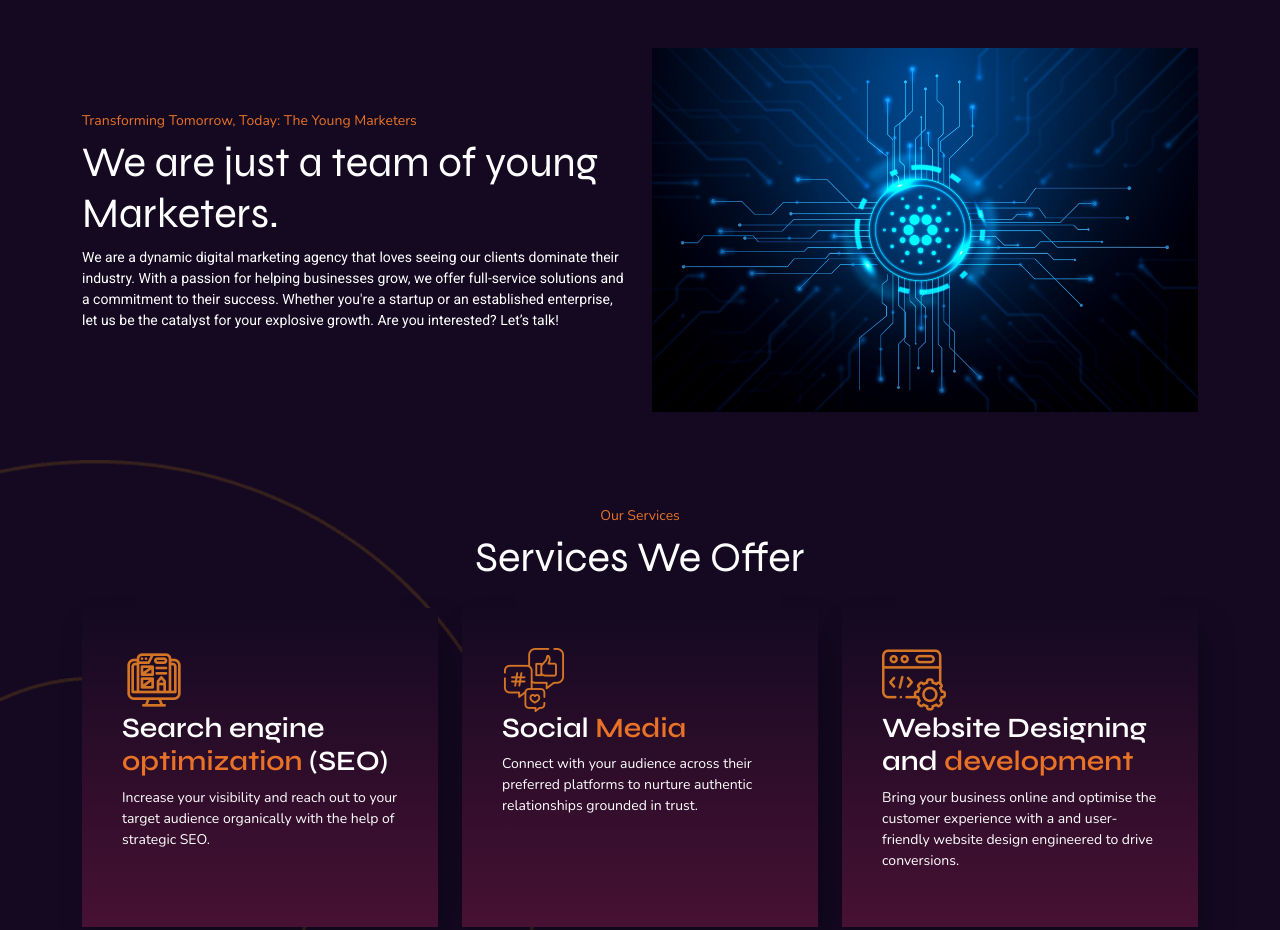
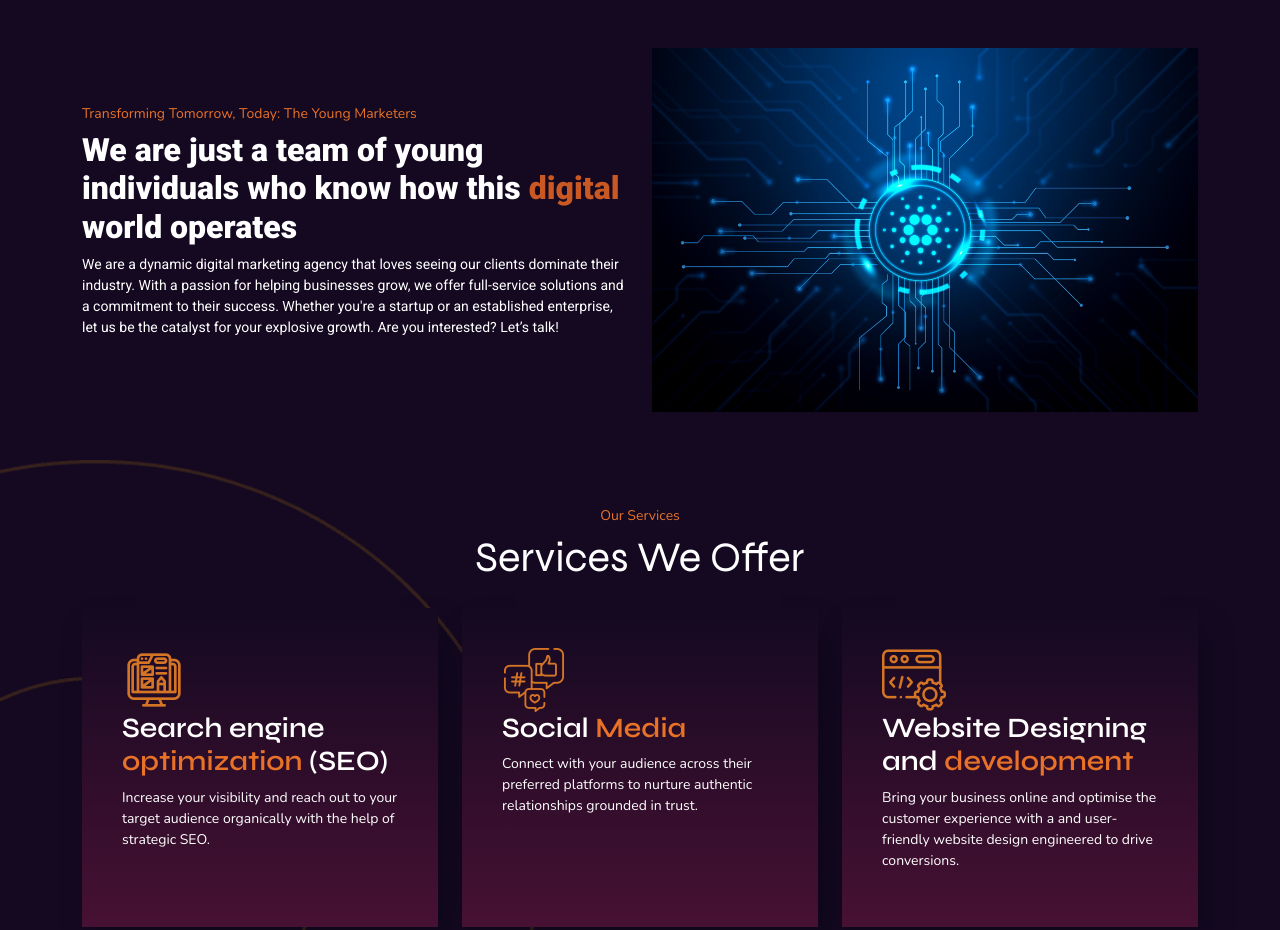
Before and after one commit to ItsAniketFrontend/Marketers, a plain HTML site: page index.html in a window 1280 px wide. Shown: the part 1180-2110 px from the top of the page. Drawn offline with nearby package versions, Linux system fonts and the light colour scheme.

Commit message:
Some Changes in About Section Content Fonts

```diff
--- a/CSS/style.scss
+++ b/CSS/style.scss
@@ -110,12 +110,17 @@ nav{
             font-weight: 400;
     }
     h2{
-        font-family: "Syne", sans-serif;
+        font-family: "Roboto", sans-serif;
         color: #fff;
-        font-size: 42px;
-        font-weight: 400;
+        font-size: 32px;
+        font-weight: 800;
         font-style: normal;
-
+        span{
+            color: #ca5823;
+        }
+        @media (max-width:991px) {
+            font-size: 23px;
+        }
     }
     p{
         color: #fff;
--- a/index.html
+++ b/index.html
@@ -127,7 +127,7 @@
                 <div class="row">
                     <div class="col-lg-6 col-xl-6 col-md-12 col-12 d-flex justify-content-center  flex-column ">
                         <h6>Transforming Tomorrow, Today: The Young Marketers</h6>
-                        <h2>We are just a team of young Marketers.</h2>
+                        <h2>We are just a team of young individuals who know how this <span>digital</span> world operates</h2>
                         <p>We are a dynamic digital marketing agency that loves seeing our clients dominate their industry. With a passion for helping businesses grow, we offer full-service solutions and a commitment to their success. Whether you're a startup or an established enterprise, let us be the catalyst for your explosive growth. Are you interested? Let’s talk!</p>
                     </div>
                     <div class="col-lg-6 col-xl-6 col-md-12 col-12 ">
```
Also changed, not shown: CSS/style.css, 1 other file.
